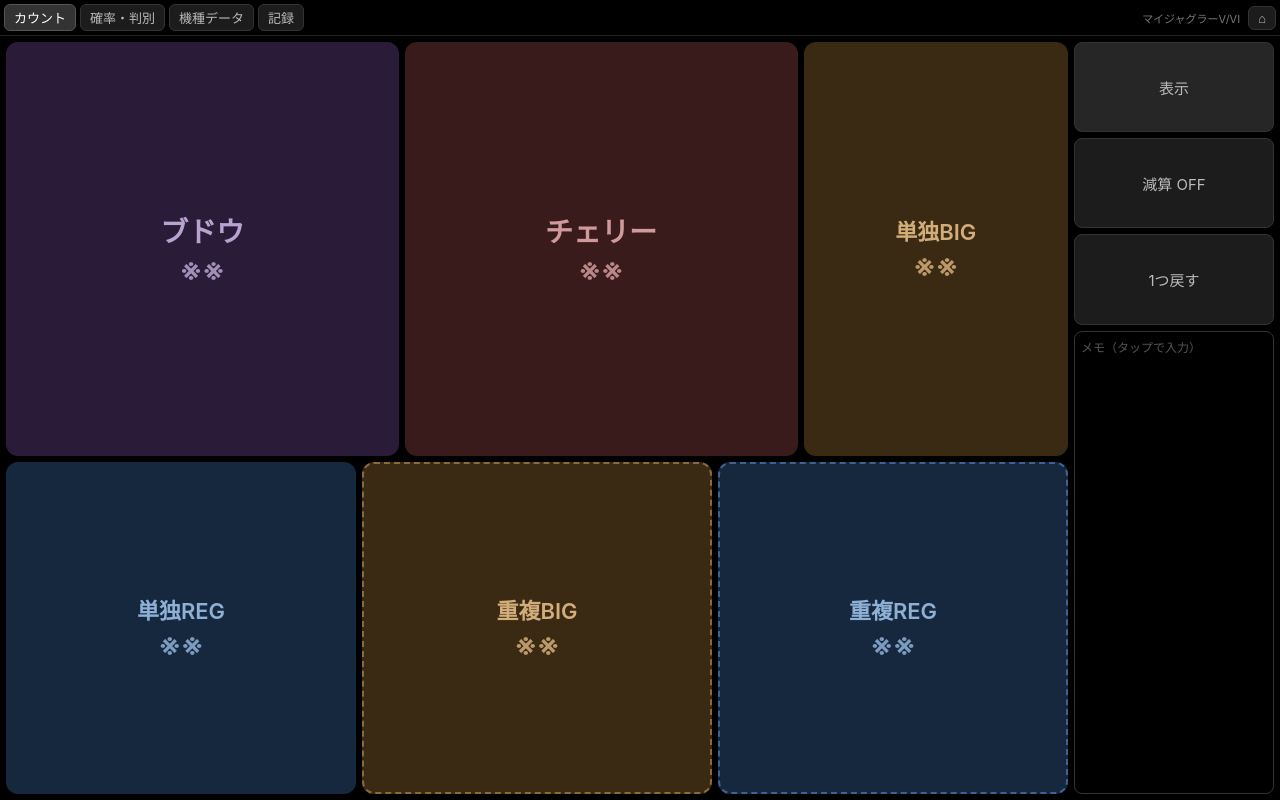
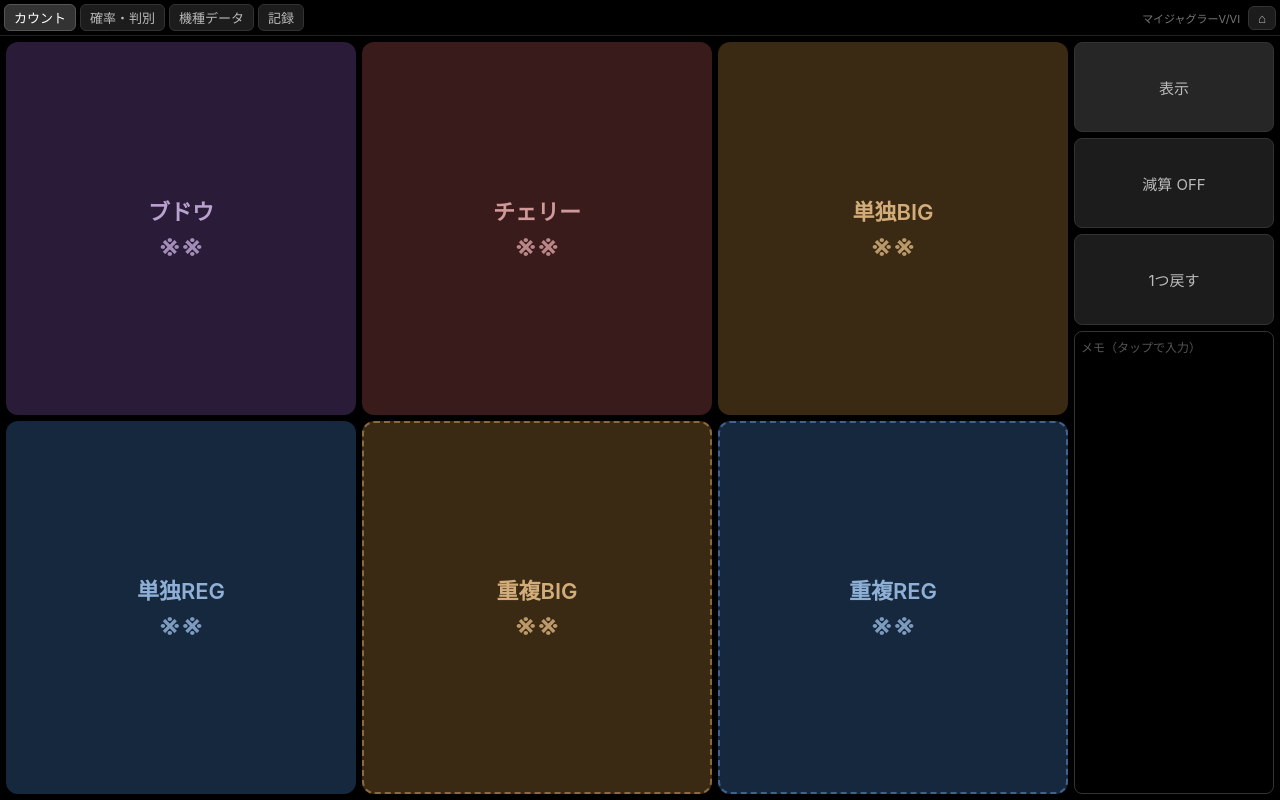
Before and after one commit to syunta-syunta/juggler-counter, a plain HTML site: page index.html in a window 1280 px wide. Both pictures are taken after a click on the button "スタート". Drawn offline with Linux system fonts and the light colour scheme.

Commit message:
カウントボタンを全て同じ大きさに統一
Co-Authored-By: Claude Sonnet 5.5 <noreply@anthropic.com>

```diff
--- a/app.js
+++ b/app.js
@@ -203,7 +203,7 @@ function renderStart() {
 
 /* --- count --- */
 const PADS = [
-  ["grape", "ブドウ", "big2"], ["cherry", "チェリー", "big2"], ["sBig", "単独BIG", ""],
+  ["grape", "ブドウ", ""], ["cherry", "チェリー", ""], ["sBig", "単独BIG", ""],
   ["sReg", "単独REG", ""], ["cBig", "", ""], ["cReg", "", ""]
 ];
 function renderCount() {
--- a/style.css
+++ b/style.css
@@ -36,11 +36,9 @@ label{font-size:12px;color:#888;display:block;margin-bottom:2px}
 #count{flex:1;min-height:0;display:flex;gap:6px;padding:6px}
 #pads{flex:3;display:flex;flex-direction:column;gap:6px;min-width:0}
 .prow{display:flex;gap:6px;min-height:0}
-.prow.r1{flex:1.25}.prow.r2{flex:1}
+.prow{flex:1}
 .cb{position:relative;flex:1;display:flex;flex-direction:column;align-items:center;justify-content:center;gap:2px;border-radius:12px;font-weight:600;overflow:hidden;touch-action:manipulation;-webkit-user-select:none;user-select:none;border:2px solid transparent;text-align:center;padding:2px}
-.cb.big2{flex:1.5}
 .cb .lb{font-size:clamp(13px,4.2vh,22px)}
-.cb.big2 .lb{font-size:clamp(16px,5.4vh,28px)}
 .cb .num{font-size:clamp(16px,5.5vh,30px);font-variant-numeric:tabular-nums;opacity:.85}
 .num::after{content:"※※"}
 body.show .num::after{content:attr(data-v)}
--- a/sw.js
+++ b/sw.js
@@ -1,4 +1,4 @@
-const CACHE = "jug-v1";
+const CACHE = "jug-v2";
 const FILES = ["./", "index.html", "style.css", "app.js", "data/machines.js", "manifest.json", "icons/icon-180.png", "icons/icon-192.png", "icons/icon-512.png"];
 self.addEventListener("install", e => {
   e.waitUntil(caches.open(CACHE).then(c => c.addAll(FILES)).then(() => self.skipWaiting()));
```
